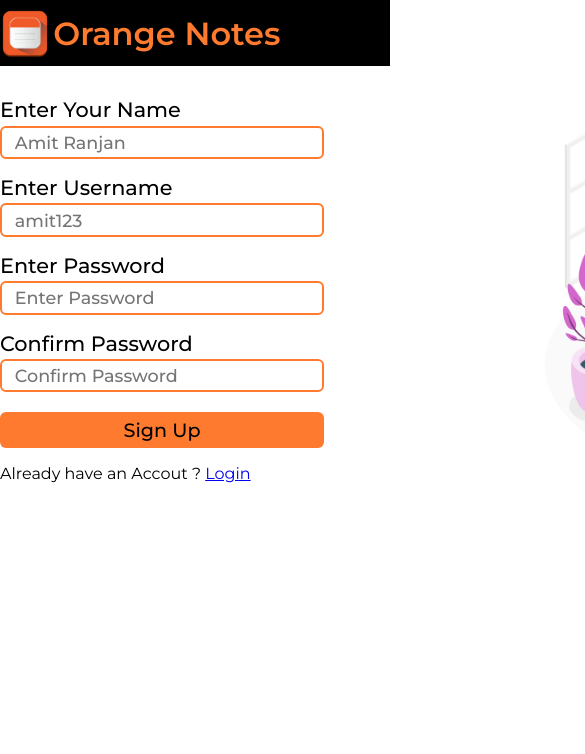
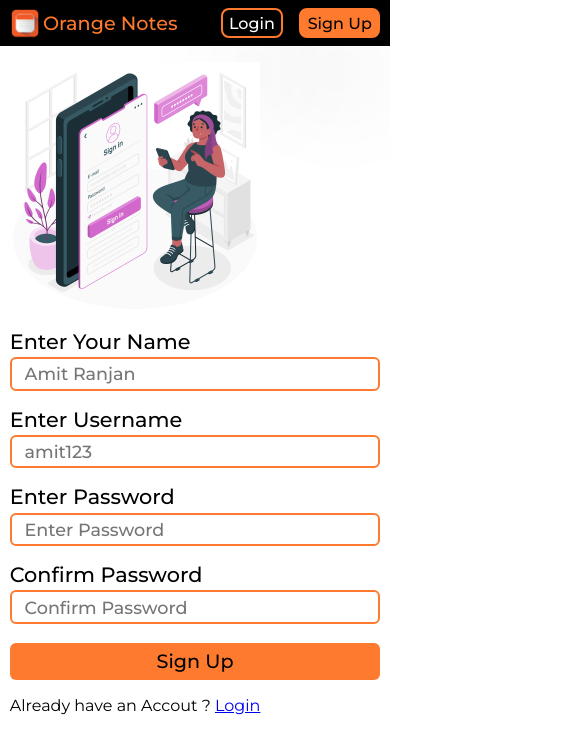
Before and after one commit to iamakr97/Orange_Notes, a React (Create React App) app in the folder frontend/: page /signup in a window 390 px wide. Shown: the top 754 px of the page, 585 px wide, since content can reach past the window. Built offline with nearby package versions, Linux system fonts and the light colour scheme.

Commit message:
Added Media query

```diff
--- a/frontend/src/Components/Header.css
+++ b/frontend/src/Components/Header.css
@@ -8,7 +8,7 @@
     align-items: center;
     margin: 0 auto;
     padding: 0.5rem 0;
-    width: 1080px;
+    max-width: 1080px;
 }
 
 #orangeNotesLogo {
@@ -16,6 +16,9 @@
     display: inline-flex;
     align-items: center;
     gap: 0.2rem;
+}
+#orangeNotesLogo img {
+    height: 50px;
 }
 
 #OrangeNotes {
@@ -34,3 +37,29 @@
     background-color: rgb(253, 122, 46);
     padding: 0.5rem 0.6rem;
 }
+@media (max-width: 1080px) {
+    .header{
+        width: 95%;
+    }
+}
+@media (max-width: 600px) {
+    .headLogin {
+        background-color: black;
+        color: white;
+        padding: 0.2rem 0.4rem;
+    }
+
+    .headSignup {
+        background-color: rgb(253, 122, 46);
+        padding: 0.2rem 0.4rem;
+    }
+    #orangeNotesLogo img {
+        height: 30px;
+    }
+
+    #OrangeNotes {
+        font-size: 1.2rem;
+        font-weight: 500;
+        color: rgb(253, 122, 46);
+    }
+}
--- a/frontend/src/Components/Header.js
+++ b/frontend/src/Components/Header.js
@@ -41,7 +41,7 @@ function Header() {
     <div className='header-container'>
       <div className="header">
         <Link to="/" id='orangeNotesLogo'>
-          <img src={Orange_Notes} height={50} />
+          <img src={Orange_Notes} />
           <span id='OrangeNotes'>Orange Notes</span>
         </Link>
         <div>
--- a/frontend/src/Components/Testimonials.css
+++ b/frontend/src/Components/Testimonials.css
@@ -1,5 +1,5 @@
 .testimonial-containe {
-    width: 1080px;
+    max-width: 1080px;
     margin: 1rem auto;
     text-align: center;
 }
--- a/frontend/src/Pages/Features.css
+++ b/frontend/src/Pages/Features.css
@@ -1,11 +1,11 @@
 .feature-card-container {
     margin-top: 1rem;
     display: flex;
-    width: 1080px;
+    max-width: 1080px;
     margin: 1rem auto;
     flex-wrap: wrap;
     gap: 1.8rem;
-    justify-content: space-between;
+    justify-content: space-evenly;
 }
 
 .featureCard {
--- a/frontend/src/Pages/Home.css
+++ b/frontend/src/Pages/Home.css
@@ -1,11 +1,13 @@
 .homePage {
-    width: 1080px;
+    max-width: 1080px;
     margin: 1rem auto;
     display: flex;
+    flex-wrap: wrap;
 }
 
 .home-left {
     display: flex;
+    flex-wrap: wrap;
     width: 60%;
     gap: 4rem;
     flex-direction: column;
@@ -33,6 +35,7 @@
 
 .login-signup {
     display: flex;
+    flex-wrap: wrap;
     justify-content: left;
     align-items: center;
     gap: 1rem;
@@ -67,3 +70,53 @@
 .login:hover {
     background-image: linear-gradient(120deg, #fdfbfb 0%, #ebedee 100%);
 }
+
+@media (max-width: 1080px) {
+    .homePage {
+        max-width: 95%;
+    }
+
+    .home-right img {
+        height: 18rem;
+    }
+
+    #orangeNotesHero {
+        font-size: 2.5rem;
+    }
+
+    .btn {
+        padding: 0.6rem;
+        font-size: 1rem;
+    }
+
+    .login {
+        padding: 0.6rem 0.8rem;
+    }
+
+}
+
+@media (max-width: 768px) {
+    .home-left {
+        width: 100%;
+        justify-content: center;
+        align-items: center;
+    }
+    .home-left div p {
+        text-align: center;
+    }
+    .abc{
+        text-align: center;
+        margin: 0 auto;
+    }
+
+    .home-right {
+        width: 100%;
+        display: flex;
+        justify-content: center;
+        align-items: center;
+    }
+    .home-right img {
+        height: 15rem;
+        display: block;
+    }
+}
--- a/frontend/src/Pages/Home.js
+++ b/frontend/src/Pages/Home.js
@@ -22,11 +22,11 @@ function Home() {
   return (
     <div className='home-Page-Container'>
       <div className="homePage">
-
         <div className="home-left">
           <div>
             <p id='orangeNotesHero'>Welcome to <span>Orange Notes</span></p>
             <TextTransition
+            className='abc'
               springConfig={presets.wobbly}
               style={{ fontSize: "1.4rem", width: '80%', border: "2px", position: 'relative' }}
             >
@@ -60,9 +60,8 @@ function Home() {
             }
           </div>
         </div>
-
         <div className="home-right">
-          <img src={notesTaking} alt='' />
+          <img src={notesTaking} alt='Orange Notes' />
         </div>
 
       </div>
@@ -72,7 +71,7 @@ function Home() {
       </div>
       <Testimonials />
       <Footer />
-    </div >
+    </div>
   );
 }
 
--- a/frontend/src/Pages/Signup.css
+++ b/frontend/src/Pages/Signup.css
@@ -1,5 +1,5 @@
 .signup-container {
-    width: 1080px;
+    max-width: 1080px;
     margin: 1rem auto;
     display: flex;
     flex-wrap: wrap-reverse;
@@ -16,7 +16,9 @@
 .right-signup {
     width: 50%;
 }
-
+.right-signup img  {
+    height: 400px;
+}
 .left-signup form div {
     position: relative;
     display: flex;
@@ -56,3 +58,32 @@
     margin: 1rem 0;
     cursor: pointer;
 }
+@media (max-width: 1080px) {
+    .signup-container {
+        width: 95%;
+    }
+    .right-signup img {
+        height: 300px;
+    }
+}
+@media (max-width: 768px) {
+    .right-signup img {
+        height: 250px;
+    }
+    .signup-container {
+        justify-content: center;
+        align-items: center;
+    }
+    .left-signup{
+        width: 100%;
+    }
+    .right-signup{
+        width: 100%;
+    }
+    .left-signup form div input{
+        width: 100%;
+    }
+    .btnform{
+        width: 100%;
+    }
+}
--- a/frontend/src/Pages/Signup.js
+++ b/frontend/src/Pages/Signup.js
@@ -124,7 +124,7 @@ function Signup() {
         <p>Already have an Accout ? <Link to="/login">Login</Link> </p>
       </div>
       <div className="right-signup">
-        <img src={signup} alt='' height={400} />
+        <img src={signup} alt='signup Here' />
       </div>
     </div>
   );
```
